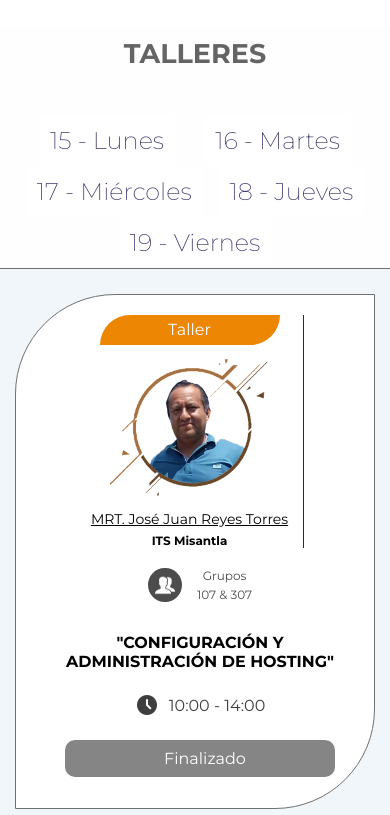
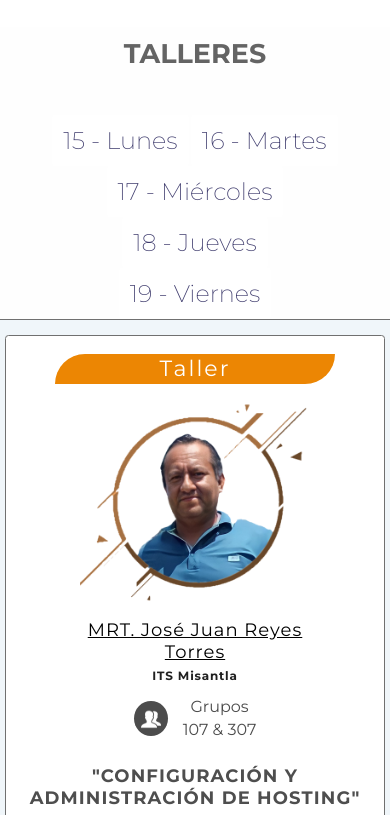
Before and after one commit to HRAD-bit/WEBCongresoTICS, a plain HTML site: page index.html in a window 390 px wide. Shown: the part 729-1544 px from the top of the page. Drawn offline with Linux system fonts and the light colour scheme.

Commit message:
RESPONSSIVE FUNCTION | Incompleto
Subo las primeras partes de los responsivo, me quedé hasta la 760px, hay que arreglar lo de los grupos porque están descentrados.

```diff
--- a/css/styles.css
+++ b/css/styles.css
@@ -265,7 +265,7 @@ img, svg {
     justify-content: space-evenly;
     align-items: center;
     align-content: center;
-    padding: 20px 10px;
+    padding: 20px 50px;
     padding-bottom: 0;
     border-bottom: 1px solid #707070;
 }
@@ -681,7 +681,7 @@ img, svg {
     background-color: #F0F6FA;
 }
 
-/* contendor de targetas INICIO */
+/* contendor de tarjetas INICIO */
 
 .contenedor-talleres {
     display: flex;
@@ -697,8 +697,8 @@ img, svg {
 
 /* Contenedor  */
 
-.contenedor-targeta {
-    padding: 20px;
+.contenedor-tarjeta {
+    padding: 15px;
     margin: 5px 5px;
     background-color: rgb(255, 255, 255);
     border: 1px solid #707070;
@@ -709,9 +709,8 @@ img, svg {
     justify-content: space-around;
     align-items: center;
     align-content: center;
-    /* max-width: 600px; */
-    width: 600px;
-    max-height: auto;
+    width: 750px;
+    height: auto;
 }
 
 /* Seccion de información de la persona   INICIO*/
@@ -745,7 +744,8 @@ img, svg {
 /* imagen de la persona  */
 
 .img-persona {
-    max-width: 160px;
+    margin-top: 5px;
+    max-width: 180px;
 }
 
 /* nombre de la persona  */
@@ -776,6 +776,8 @@ img, svg {
 .lugar-persona p {
     font-family: 'Montserrat', sans-serif;
     font-size: 12px;
+    letter-spacing: 0.8px;
+    color: rgb(32, 32, 32);
 }
 
 /* Seccion de la información de la persona FIN  */
@@ -832,7 +834,7 @@ img, svg {
 .grupos-asignados {
     text-align: center;
     margin-left: 5px;
-    padding: 5px;
+    padding: 0px 5px;
 }
 
 .grupos-asignados p {
@@ -840,7 +842,7 @@ img, svg {
     margin: 4px 0px;
     font-family: 'Montserrat', sans-serif;
     color: #EB2121;
-    font-size: 12px;
+    font-size: 18px;
 }
 
 .live {
@@ -876,6 +878,9 @@ img, svg {
 
 .tema-taller h4 {
     font-family: 'Montserrat', sans-serif;
+    color: #4e4e4e;
+    letter-spacing: 1.12px;
+    font-size: 19px;
 }
 
 .hora {
@@ -893,7 +898,7 @@ img, svg {
 .hora-div-2 p {
     font-family: 'Montserrat', sans-serif;
     color: #3D3A6C;
-    font-size: 1em;
+    font-size: 1.21em;
 }
 
 .btn-accion, .btn-accion a {
@@ -1107,7 +1112,7 @@ button {
 }
 
 .img-persona2 {
-    max-width: 160px;
+    max-width: 180px;
 }
 
 .div-nombre-VM {
@@ -1125,3 +1130,200 @@ button {
     text-align: justify;
     font-size: .9em;
 }
+
+/* ----------------------RESPONSIVO RESPONSIVO RESPONSIVO----------------- */
+
+@media screen and (max-width: 1650px) {
+    .contenedor-tarjeta {
+        width: 680px;
+        padding: 20px;
+    }
+}
+
+@media screen and (max-width: 1540px) {
+    .contenedor-tarjeta {
+        width: 620px;
+    }
+    .img-persona {
+        margin-top: 0;
+        max-width: 160px;
+    }
+}
+
+@media screen and (max-width: 1440px) {
+    .contenedor-tarjeta {
+        width: 600px;
+    }
+    .tema-taller h4 {
+        font-size: 17px;
+    }
+}
+
+@media screen and (max-width: 1370px) {
+    .contenedor-talleres {
+        padding: 0 10px;
+    }
+    .contenedor-persona {
+        padding-right: 15px;
+    }
+    .contenedor-informacion {
+        padding-left: 0;
+    }
+    .contenedor-tarjeta {
+        width: 540px;
+        padding: 8px;
+        margin: 25px 0px;
+    }
+    .grupos-asignados p {
+        font-size: 15px;
+    }
+    .tipo-taller {
+        width: 130px;
+        height: 20px;
+    }
+    .img-persona {
+        max-width: 130px;
+    }
+    .div-nombre label {
+        font-size: 10px;
+    }
+    .tema-taller h4 {
+        font-size: 14px;
+    }
+    .tipo-taller p {
+        font-size: 14px;
+    }
+}
+
+@media screen and (max-width: 1180px) {
+    .contenedor-talleres {
+        padding: 0 5px;
+    }
+    .contenedor-persona {
+        padding-right: 10px;
+    }
+    .contenedor-informacion {
+        padding-right: 30px;
+        max-width: 260px;
+    }
+    .contenedor-tarjeta {
+        width: 530px;
+        padding: 8px;
+        margin: 25px 0px;
+    }
+    .grupos-asignados p {
+        font-size: 15px;
+    }
+    .tipo-taller {
+        width: 130px;
+        height: 20px;
+    }
+    .img-persona {
+        max-width: 130px;
+    }
+    .div-nombre label {
+        font-size: 10px;
+    }
+    .tema-taller h4 {
+        font-size: 12px;
+    }
+    .hora-div-2 p {
+        font-size: 0.91em;
+    }
+}
+
+/* FINALIZADO LA PARTE DOBLE */
+
+@media screen and (max-width: 1180px) {
+    .contenedor-talleres {
+        padding: 0 5px;
+    }
+    .contenedor-persona {
+        padding-right: 20px;
+        padding-left: 10px;
+        ;
+    }
+    .contenedor-informacion {
+        padding-right: 30px;
+        max-width: 360px;
+    }
+    .contenedor-tarjeta {
+        width: 630px;
+        padding: 18px 8px;
+        margin: 15px 0px;
+    }
+    .grupos-asignados p {
+        font-size: 20px;
+    }
+    .tipo-taller {
+        width: 150px;
+        height: 24px;
+    }
+    .img-persona {
+        max-width: 160px;
+    }
+    .div-nombre label {
+        font-size: 14px;
+    }
+    .tema-taller h4 {
+        font-size: 18px;
+    }
+    .hora-div-2 p {
+        font-size: 1.21em;
+    }
+}
+
+/* CAMBIO A VERTICAL  */
+
+@media screen and (max-width: 710px) {
+    .contenedor-talleres {
+        padding: 0 5px;
+    }
+    .contenedor-persona {
+        padding-right: 0px;
+        border-right: 0px;
+        padding-left: 0px;
+    }
+    .contenedor-informacion {
+        padding-right: 0px;
+        max-width: 360px;
+    }
+    .contenedor-tarjeta {
+        width: 430px;
+        padding: 18px 8px;
+        margin: 15px 0px;
+        border-radius: 3.5px;
+    }
+    .grupos-asignados p {
+        font-size: 16px;
+    }
+    .tipo-taller {
+        width: 280px;
+        height: 24px;
+        padding: 3px 0;
+    }
+    .tipo-taller p {
+        font-size: 22px;
+        letter-spacing: 2px;
+    }
+    .img-persona {
+        max-width: 230px;
+    }
+    .div-nombre {
+        min-width: 100%;
+        justify-content: center;
+    }
+    .div-nombre label {
+        font-size: 18px;
+        letter-spacing: 1px;
+    }
+    .tema-taller h4 {
+        font-size: 18px;
+    }
+    .hora-div-2 p {
+        font-size: 1.21em;
+    }
+    .grupos-asignados {
+
+    }
+}
--- a/index.html
+++ b/index.html
@@ -26,7 +26,7 @@
     <header id="header">
       <div class="contenedor-menu">
         <div class="div-logo">
-          <a href="" target="_blank"
+          <a href="http://tecmisantla.tech/cii2021/" target="_blank"
             ><img
               src="img/logo-menu.png"
               alt="Logo ECONOMÍA CREATIVA CII 2021"
@@ -139,7 +139,7 @@
   <section class="section-talleres" id="tallerSectionLunes">
     <div class="contenedor-talleres">
       <!-- TARJETA N1 -->
-      <div class="contenedor-targeta">
+      <div class="contenedor-tarjeta">
         <div class="contenedor-persona">
           <div class="tipo-taller">
             <p>Taller</p>
@@ -208,7 +208,7 @@
         </div>
       </div>
       <!-- TARJETA N2 -->
-      <div class="contenedor-targeta">
+      <div class="contenedor-tarjeta">
         <div class="contenedor-persona">
           <div class="tipo-taller">
             <p>Conferencia</p>
@@ -272,7 +272,7 @@
     </div>
     <!-- TARJETA N3 -->
     <div class="contenedor-talleres">
-      <div class="contenedor-targeta">
+      <div class="contenedor-tarjeta">
         <div class="contenedor-persona">
           <div class="tipo-taller">
             <p>Mesa Redonda</p>
@@ -331,7 +331,7 @@
           </div>
         </div>
       </div>
-      <div class="contenedor-targeta">
+      <div class="contenedor-tarjeta">
         <div class="contenedor-persona">
           <div class="tipo-taller">
             <p>Taller</p>
@@ -396,7 +396,7 @@
   <!-- MARTES 16 -->
   <section class="section-talleres" id="tallerSectionMartes" style="display: none">
     <div class="contenedor-talleres">
-      <div class="contenedor-targeta">
+      <div class="contenedor-tarjeta">
         <div class="contenedor-persona">
           <div class="tipo-taller">
             <p>Taller</p>
@@ -455,7 +455,7 @@
           </div>
         </div>
       </div>
-      <div class="contenedor-targeta">
+      <div class="contenedor-tarjeta">
         <div class="contenedor-persona">
           <div class="tipo-taller">
             <p>Conferencia</p>
@@ -516,7 +516,7 @@
       </div>
     </div>
     <div class="contenedor-talleres">
-      <div class="contenedor-targeta">
+      <div class="contenedor-tarjeta">
         <div class="contenedor-persona">
           <div class="tipo-taller">
             <p>Conferencia</p>
@@ -578,7 +578,7 @@
           </div>
         </div>
       </div>
-      <div class="contenedor-targeta">
+      <div class="contenedor-tarjeta">
         <div class="contenedor-persona">
           <div class="tipo-taller">
             <p>Taller</p>
@@ -643,7 +643,7 @@
   <!-- MIERCOLES 17 -->
   <section class="section-talleres" id="tallerSectionMiercoles" style="display: none">
     <div class="contenedor-talleres">
-      <div class="contenedor-targeta">
+      <div class="contenedor-tarjeta">
         <div class="contenedor-persona">
           <div class="tipo-taller">
             <p>Conferencia</p>
@@ -702,7 +702,7 @@
           </div>
         </div>
       </div>
-      <div class="contenedor-targeta">
+      <div class="contenedor-tarjeta">
         <div class="contenedor-persona">
           <div class="tipo-taller">
             <p>Taller</p>
@@ -765,7 +765,7 @@
       </div>
     </div>
     <div class="contenedor-talleres">
-      <div class="contenedor-targeta">
+      <div class="contenedor-tarjeta">
         <div class="contenedor-persona">
           <div class="tipo-taller">
             <p>Taller</p>
@@ -826,7 +826,7 @@
           </div>
         </div>
       </div>
-      <div class="contenedor-targeta">
+      <div class="contenedor-tarjeta">
         <div class="contenedor-persona">
           <div class="tipo-taller">
             <p>Conferencia</p>
@@ -892,7 +892,7 @@
 
   <section class="section-talleres" id="tallerSectionJueves" style="display: none">
     <div class="contenedor-talleres">
-      <div class="contenedor-targeta">
+      <div class="contenedor-tarjeta">
         <div class="contenedor-persona">
           <div class="tipo-taller">
             <p>Taller</p>
@@ -953,7 +953,7 @@
           </div>
         </div>
       </div>
-      <div class="contenedor-targeta">
+      <div class="contenedor-tarjeta">
         <div class="contenedor-persona">
           <div class="tipo-taller">
             <p>Taller</p>
@@ -1021,7 +1021,7 @@
 
   <section class="section-talleres" id="tallerSectionViernes" style="display: none">
     <div class="contenedor-talleres">
-      <div class="contenedor-targeta">
+      <div class="contenedor-tarjeta">
         <div class="contenedor-persona">
           <div class="tipo-taller">
             <p>Conferencia</p>
@@ -1080,7 +1080,7 @@
           </div>
         </div>
       </div>
-      <div class="contenedor-targeta">
+      <div class="contenedor-tarjeta">
         <div class="contenedor-persona">
           <div class="tipo-taller">
             <p>Taller</p>
@@ -1143,7 +1143,7 @@
       </div>
     </div>
     <div class="contenedor-talleres">
-      <div class="contenedor-targeta">
+      <div class="contenedor-tarjeta">
         <div class="contenedor-persona">
           <div class="tipo-taller">
             <p>Taller</p>
```
